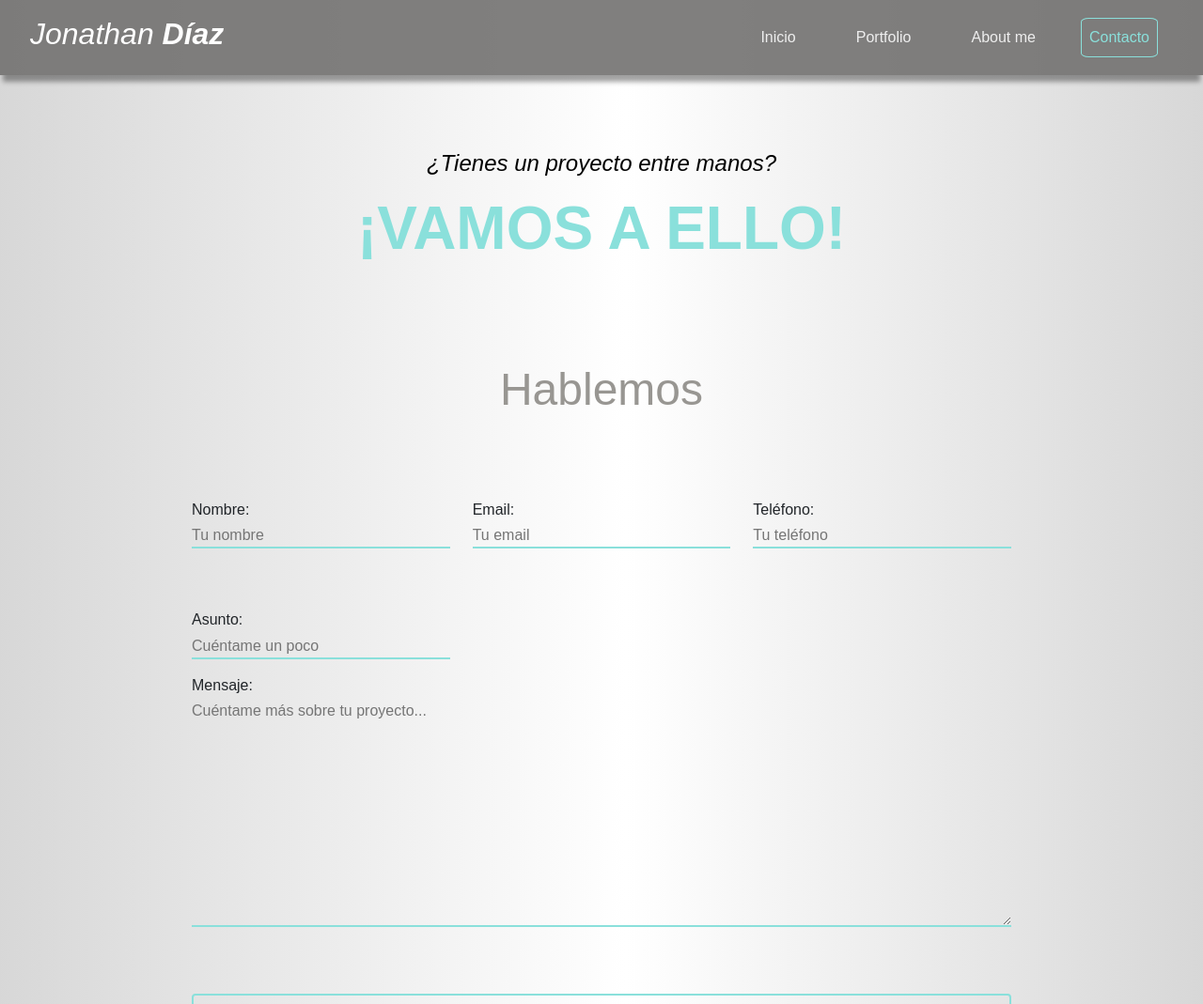
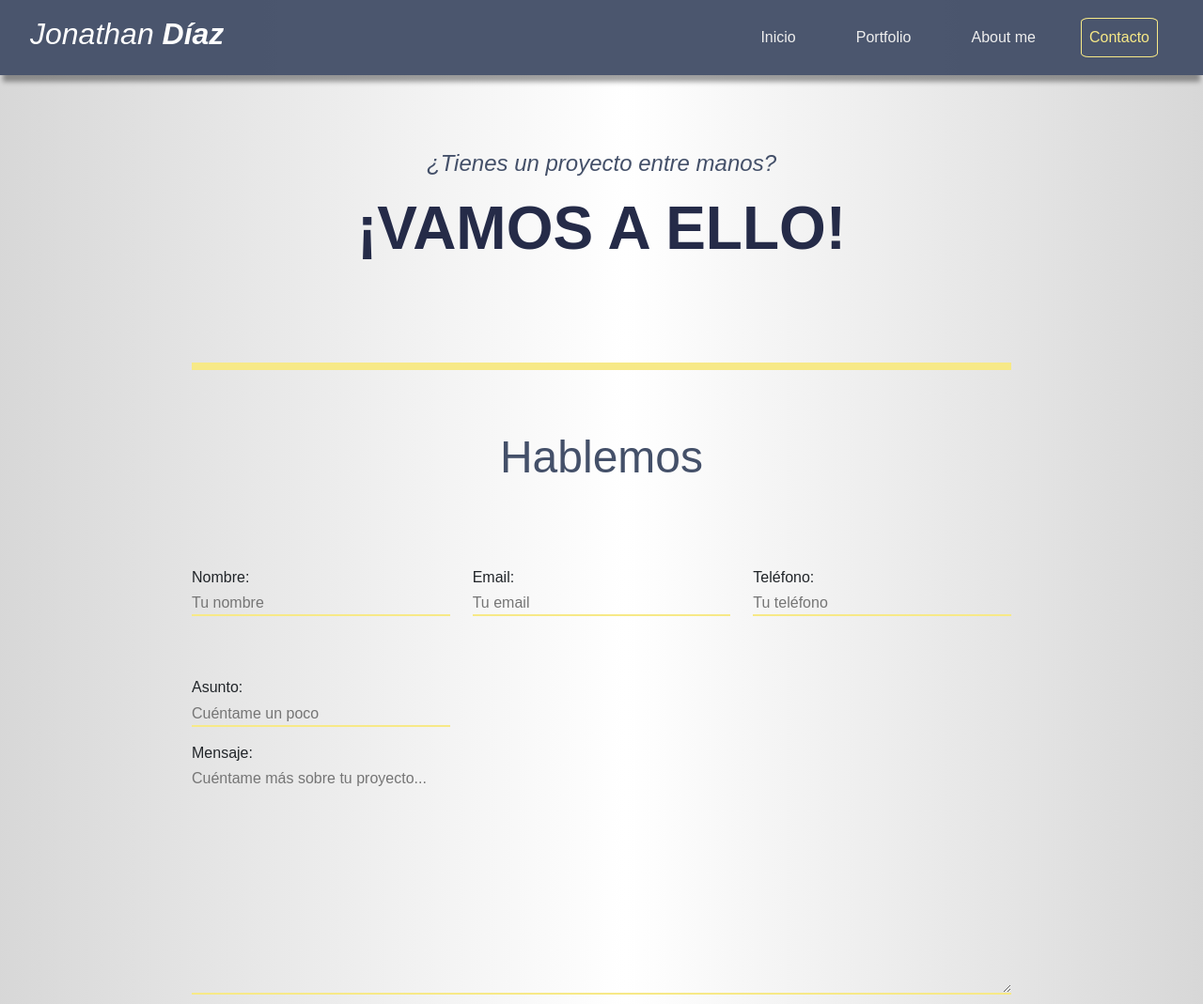
Before and after one commit to JDigar/Jonathan-diaz, a React app: page /contact in a window 1280 px wide. Shown: the top 1069 px of the page at 94% size. Built offline with nearby package versions, Linux system fonts and the light colour scheme; some packages are replaced by stand-ins of ours; no server answers.

Commit message:
creando colores

```diff
--- a/src/front/js/pages/contact.js
+++ b/src/front/js/pages/contact.js
@@ -40,6 +40,7 @@ export const Contact = () => {
         <div className="row cont align-items-center">
           <form ref={form} onSubmit={handleSubmit(onSubmit)}>
             <div>
+              <div className="points"></div>
               <h4 className="pb-4 mb-5">Hablemos</h4>
               <div className="row mb-5 align-items-center">
                 <div className="col-md">
@@ -116,6 +117,5 @@ export const Contact = () => {
         </div>
       </div>
     </div>
-
   );
 };
--- a/src/front/styles/home.css
+++ b/src/front/styles/home.css
@@ -13,7 +13,7 @@ h2 span {
 h3 {
     text-align: center;
     font-size: 4rem;
-    color: var(--secondaryColor);
+    color: var(--colorThree);
     font-weight: bold;
 }
 
@@ -81,11 +81,12 @@ a:hover {
 }
 
 :root {
-    --mainColor: #737270;
-    --navbarColor: rgba(115, 114, 112, .9);
-    --mainColorLight: #989692;
-    --secondaryColor: #8ae0db;
+    --mainColor: #252b48;
+    --navbarColor: rgba(68, 80, 105, 0.96);
+    --mainColorLight: #445069;
+    --secondaryColor: #f7e987;
     --textColor: #eee;
+    --colorThree: #252b48;
 }
 
 .fixed {
@@ -165,7 +166,7 @@ button.nav-btn {
         align-items: center;
         justify-content: center;
         gap: 1.5rem;
-        background-color: var(--mainColor);
+        background-color: var(--navbarColor);
         transition: 1s;
     }
 
@@ -225,9 +226,9 @@ label {
 }
 
 .required {
-    color: red;
+    color: var(--mainColor);
     display: flex;
-    font-size: 0.8rem;
+    font-size: 1rem;
     margin: 0.2rem;
 }
 
@@ -235,6 +236,12 @@ label {
     width: 100%;
     margin-top: 1rem;
     border: 2px solid var(--secondaryColor);
+}
+
+.btn:hover {
+    width: 100%;
+    margin-top: 1rem;
+    border: 2px solid var(--mainColorLight);
 }
 
 .success {
@@ -252,7 +259,6 @@ label {
         max-width: 100%;
     }
 
-
     h3 {
         font-size: 2.5rem;
     }
@@ -260,14 +266,22 @@ label {
     h4 {
         font-size: 2rem;
     }
-
 }
 
 .h2-contact {
     text-align: center;
     margin: 0 auto;
-    color: black;
+    color: var(--mainColorLight);
     padding-top: 7rem;
     padding-bottom: 1rem;
     font-size: 1.5rem;
 }
+
+.points {
+    display: flex;
+    align-items: center;
+    justify-content: center;
+    background-color: var(--secondaryColor);
+    height: 0.5rem;
+    margin-bottom: 4rem;
+}
```
Lines whose indentation alone changed are shown as unchanged.
